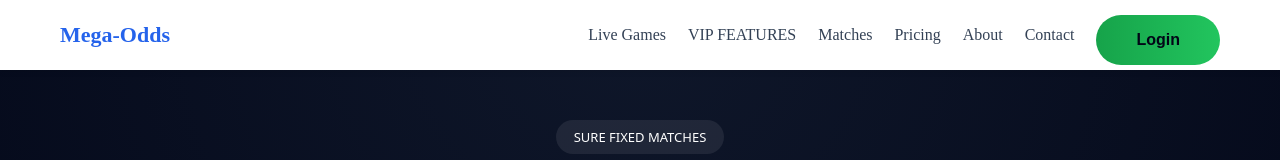
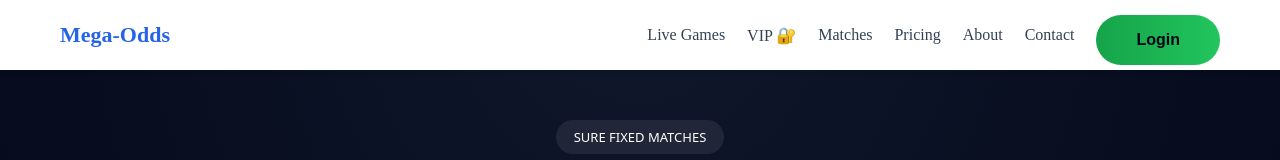
Before and after one commit to Muchyz/Sureodds-frontend, a React (Vite) app: page / in a window 1280 px wide. Shown: the top 160 px of the page. Built offline with nearby package versions, Linux system fonts and the light colour scheme.

Commit message:
Update: all project changes

```diff
--- a/src/pages/Navbar.jsx
+++ b/src/pages/Navbar.jsx
@@ -34,7 +34,7 @@ function Navbar() {
 
           <li>
             <Link to="/features" onClick={() => setOpen(false)}>
-              VIP FEATURES
+              VIP 🔐
             </Link>
           </li>
 
```
